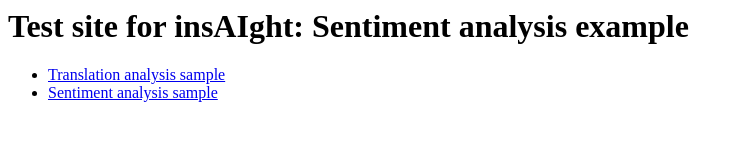
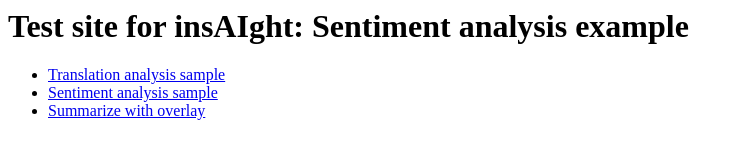
Before and after one commit to pablobenitomar/insAIght-samples, a plain HTML site: page index.html in a window 1280 px wide. Shown: the whole page, without its empty margins (0-744 px from the left). Drawn offline with Linux system fonts and the light colour scheme.

Commit message:
added overlay

```diff
--- a/index.html
+++ b/index.html
@@ -7,6 +7,7 @@
         <ul>
             <li><a href="translation.html">Translation analysis sample</a></li>
             <li><a href="sentiment.html">Sentiment analysis sample</a></li>
+            <li><a href="summarize_overlay.html">Summarize with overlay</a></li>
         </ul>
     </body>
 </HTML>
```
Also changed, not shown: summarize_overlay.html (added).
